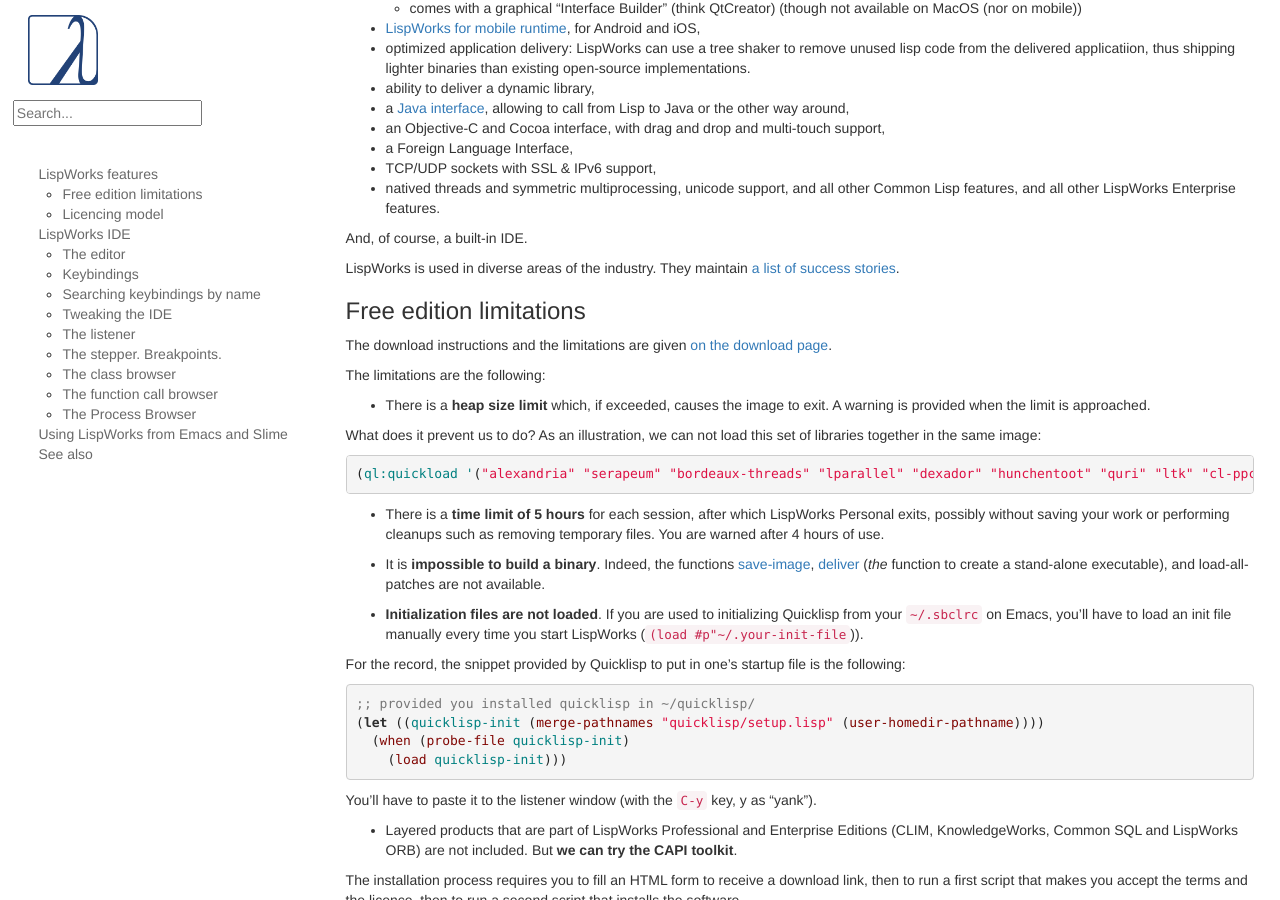
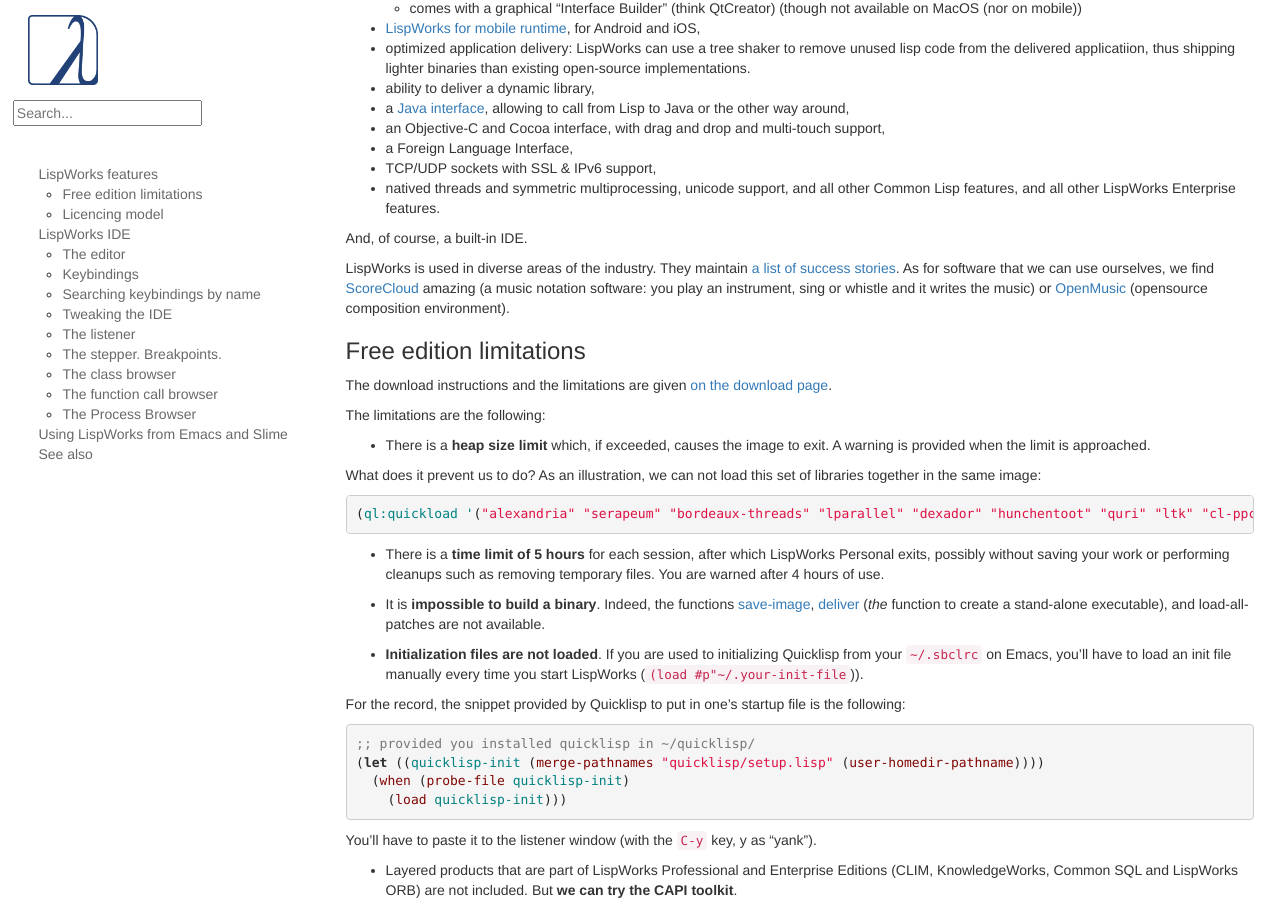
Before and after one commit to LispCookbook/cl-cookbook, a Jekyll site: the page built from lispworks.md, in a window 1280 px wide and 900 px high, scrolled down 983 px. Built offline with Jekyll 4.4.1, drawn with Linux system fonts in a browser that asks for light colours.

Commit message:
lispworks: mention ScoreCloud and OM for example apps

```diff
--- a/lispworks.md
+++ b/lispworks.md
@@ -43,7 +43,7 @@
 
 And, of course, a built-in IDE.
 
-LispWorks is used in diverse areas of the industry. They maintain [a list of success stories](http://www.lispworks.com/success-stories/index.html).
+LispWorks is used in diverse areas of the industry. They maintain [a list of success stories](http://www.lispworks.com/success-stories/index.html). As for software that we can use ourselves, we find [ScoreCloud](https://scorecloud.com/) amazing (a music notation software: you play an instrument, sing or whistle and it writes the music) or [OpenMusic](https://github.com/openmusic-project/openmusic/) (opensource composition environment).
 
 
 ### Free edition limitations
```
